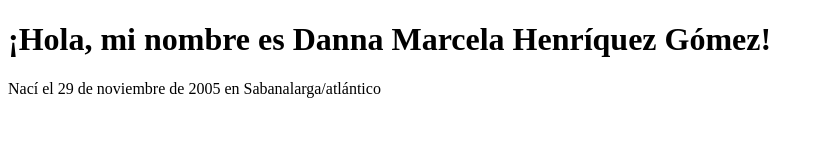
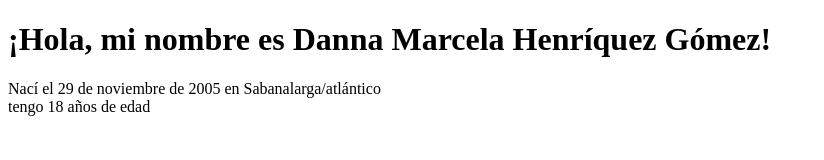
Before and after one commit to DannaHg/hola, a plain HTML site: page index.html in a window 1280 px wide. Shown: the whole page, without its empty margins (0-824 px from the left). Drawn offline with Linux system fonts and the light colour scheme.

Commit message:
descripcion corta2

```diff
--- a/index.html
+++ b/index.html
@@ -8,5 +8,6 @@
 <body>
     <h1>¡Hola, mi nombre es Danna Marcela Henríquez Gómez!</h1>
     <div>Nací el 29 de noviembre de 2005 en Sabanalarga/atlántico</div>
+    <div>tengo 18 años de edad</div>
 </body>
 </html>
```
